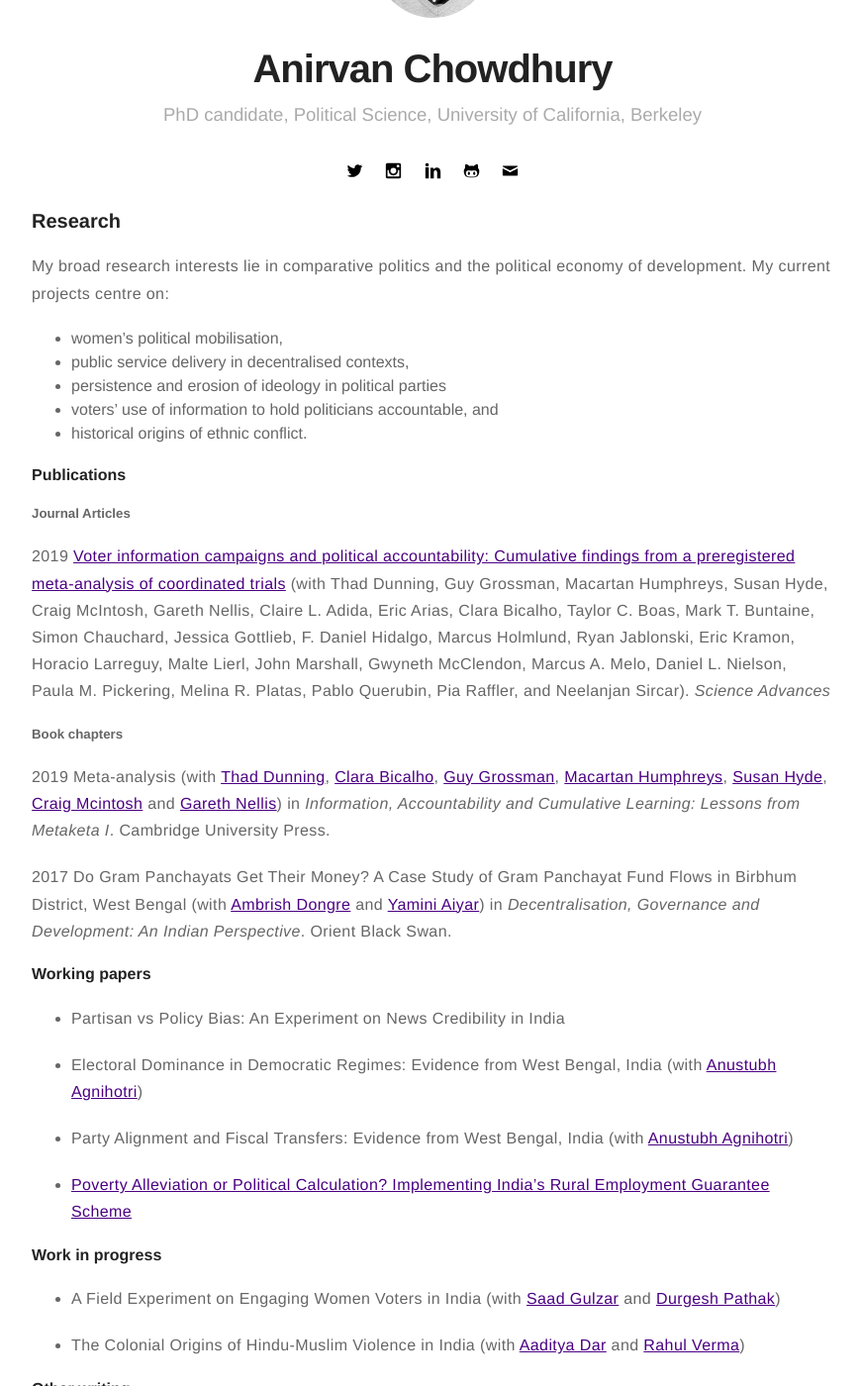
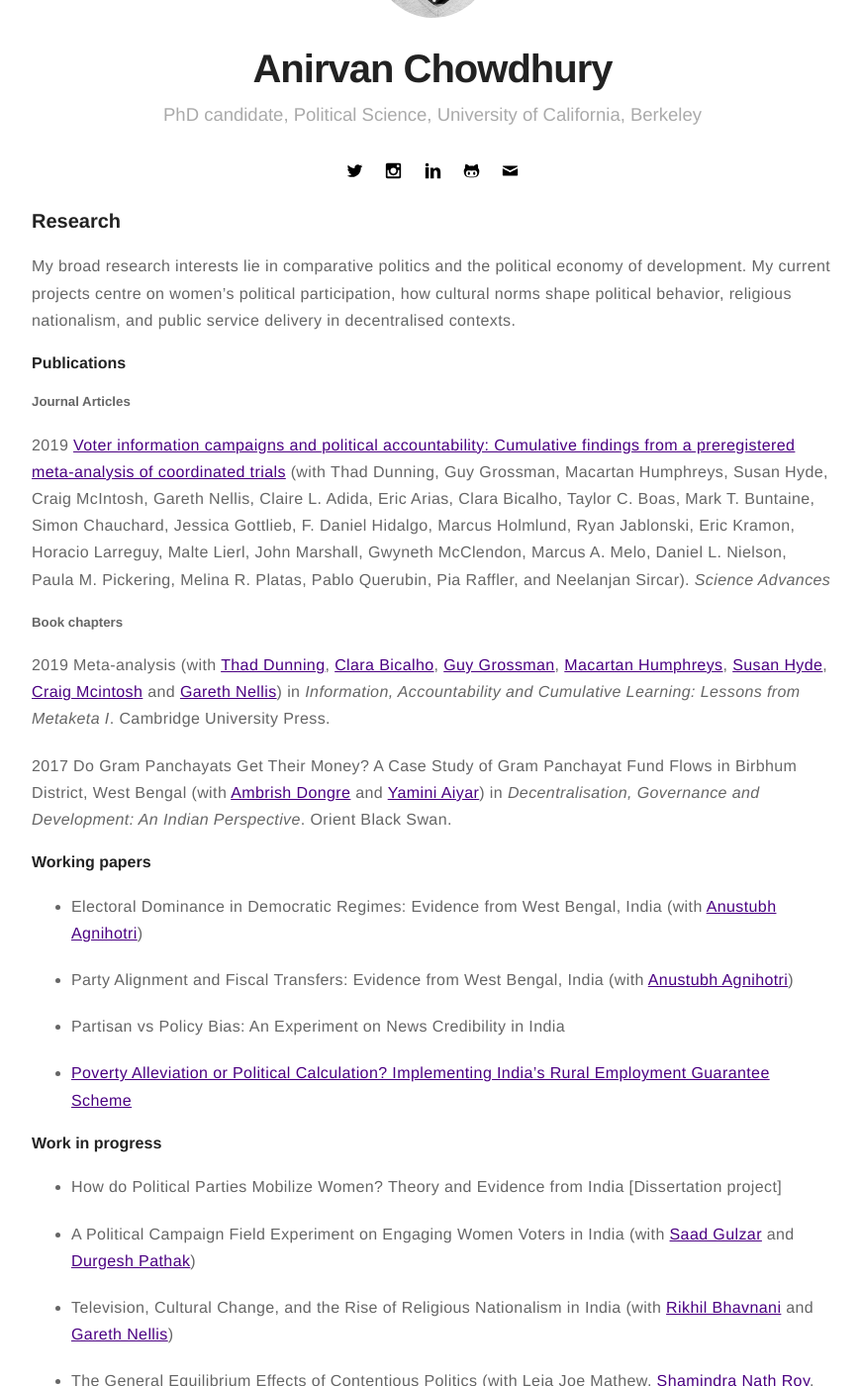
Before and after one commit to anirvanchowdhury/anirvanchowdhury.github.io, a Jekyll site: the page built from research.md, in a window 1280 px wide and 1400 px high, scrolled down 243 px. Shown: the whole window at 99% size, without its empty margins (203-1073 px from the left). Built offline with Jekyll 4.4.1, drawn with Linux system fonts in a browser that asks for light colours; some of the changed text lies outside the part shown.

Commit message:
Update research.md

```diff
--- a/research.md
+++ b/research.md
@@ -5,12 +5,7 @@ permalink: /research/index.html
 ---
 
 ### Research
-My broad research interests lie in comparative politics and the political economy of development. My current projects centre on:
-* women's political mobilisation,
-* public service delivery in decentralised contexts,
-* persistence and erosion of ideology in political parties
-* voters' use of information to hold politicians accountable, and
-* historical origins of ethnic conflict.
+My broad research interests lie in comparative politics and the political economy of development. My current projects centre on women's political participation, how cultural norms shape political behavior, religious nationalism, and public service delivery in decentralised contexts.
 
 #### Publications
 
@@ -23,16 +18,22 @@ My broad research interests lie in comparative politics and the political econom
 2017 Do Gram Panchayats Get Their Money? A Case Study of Gram Panchayat Fund Flows in Birbhum District, West Bengal (with [Ambrish Dongre](https://www.iima.ac.in/web/faculty/faculty-profiles/ambrish-dongre) and [Yamini Aiyar](http://www.cprindia.org/people/yamini-aiyar)) in _Decentralisation, Governance and Development: An Indian Perspective_. Orient Black Swan.
 
 #### Working papers
-* Partisan vs Policy Bias: An Experiment on News Credibility in India
-
 * Electoral Dominance in Democratic Regimes: Evidence from West Bengal, India (with [Anustubh Agnihotri](http://polisci.berkeley.edu/people/person/anustubh-agnihotri))
 
 * Party Alignment and Fiscal Transfers: Evidence from West Bengal, India (with [Anustubh Agnihotri](http://polisci.berkeley.edu/people/person/anustubh-agnihotri))
 
+* Partisan vs Policy Bias: An Experiment on News Credibility in India
+
 * [Poverty Alleviation or Political Calculation? Implementing India's Rural Employment Guarantee Scheme](https://papers.ssrn.com/sol3/papers.cfm?abstract_id=2555738)
 
 #### Work in progress
-* A Field Experiment on Engaging Women Voters in India (with [Saad Gulzar](http://saadgulzar.com/) and [Durgesh Pathak](http://aamaadmiparty.org/teams/durgesh-pathak/))
+* How do Political Parties Mobilize Women? Theory and Evidence from India [Dissertation project]
+
+* A Political Campaign Field Experiment on Engaging Women Voters in India (with [Saad Gulzar](http://saadgulzar.com/) and [Durgesh Pathak](http://aamaadmiparty.org/teams/durgesh-pathak/))
+
+* Television, Cultural Change, and the Rise of Religious Nationalism in India (with [Rikhil Bhavnani](https://faculty.polisci.wisc.edu/bhavnani/) and [Gareth Nellis](http://www.garethnellis.com/))
+
+* The General Equilibrium Effects of Contentious Politics (with Leja Joe Mathew, [Shamindra Nath Roy](https://www.cprindia.org/people/shamindra-nath-roy), [Shahana Sheikh](https://politicalscience.yale.edu/people/shahana-sheikh) and [Priyadarshini Singh](https://www.cprindia.org/people/priyadarshini-singh))
 
 * The Colonial Origins of Hindu-Muslim Violence in India (with [Aaditya Dar](https://aadityadar.com/) and [Rahul Verma](http://polisci.berkeley.edu/people/person/rahul-verma))
 
```
